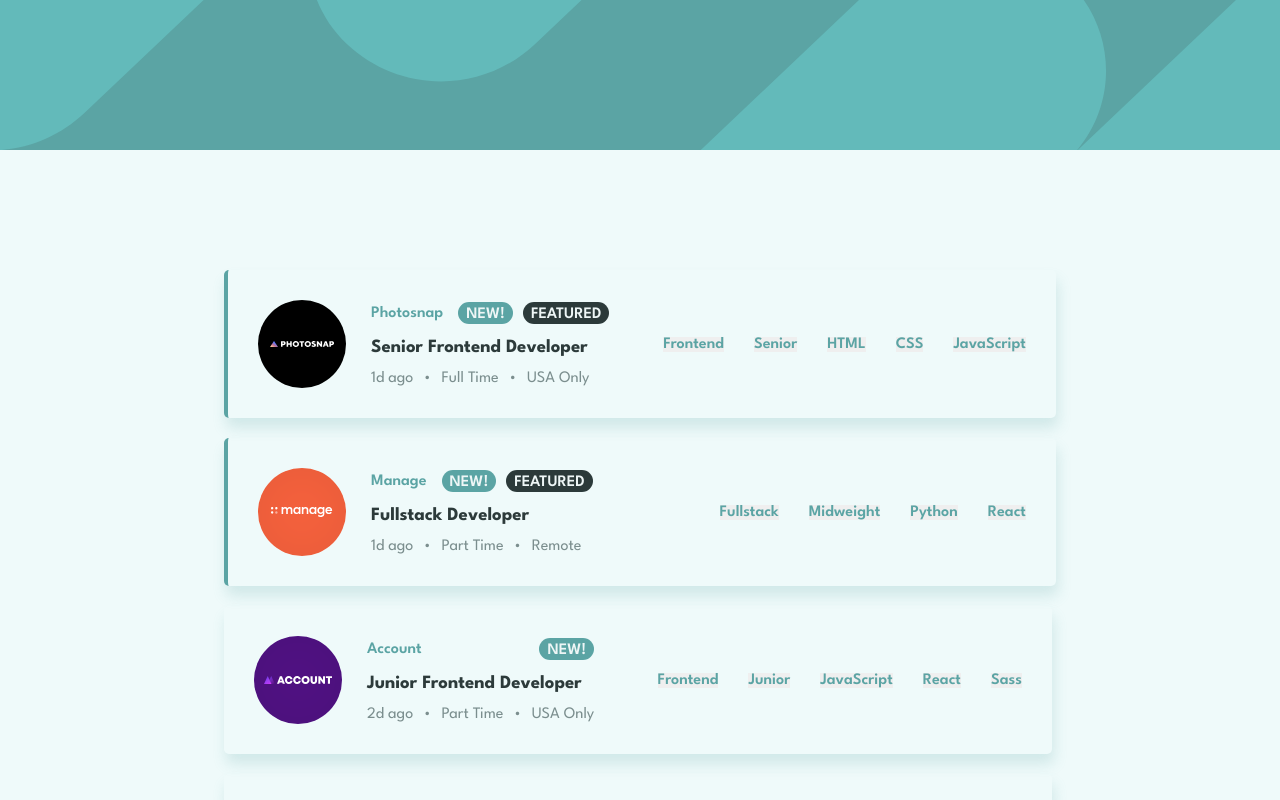
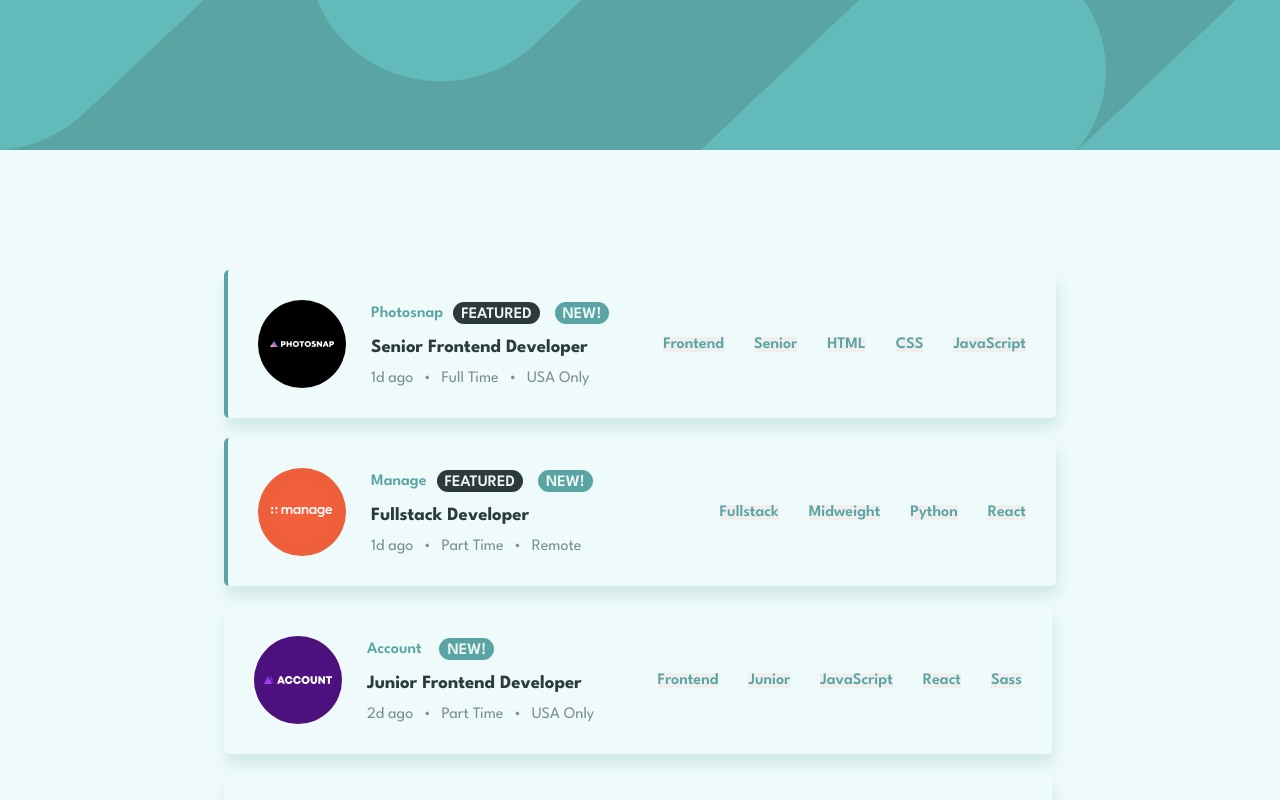
Before and after one commit to FriedAxons/job-listings-with-filtering, a React (Vite) app: page / in a window 1280 px wide. Shown: the top 800 px of the page. Built offline with nearby package versions, Linux system fonts and the light colour scheme.

Commit message:
Adjust component element rendering for styling fix

```diff
--- a/src/components/JobItem.jsx
+++ b/src/components/JobItem.jsx
@@ -11,8 +11,11 @@ function JobItem({ job, addFilter }) {
       <div className="info-container">
         <div className="company-header">
           <p>{job.company}</p>
-          {job.new && <p className="new">NEW!</p>}
+          {/* Add 'closer' class if only new */}
+          {job.new && !job.featured && <p className="new closer">NEW!</p>}
           {job.featured && <p className="featured">FEATURED</p>}
+          {job.new && job.featured && <p className="new">NEW!</p>}
+          {/* Keep existing for both flairs */}
         </div>
         <h3>{job.position}</h3>
         <div className="position-and-time-container">
--- a/src/styles/JobItem.css
+++ b/src/styles/JobItem.css
@@ -51,6 +51,10 @@ h3:hover {
   background-color: var(--very-dark-cyan);
 }
 
+.closer {
+  margin-right: 100px;
+}
+
 .company-header p:first-child {
   color: var(--primary-dark-cyan);
   width: 100%;
```
